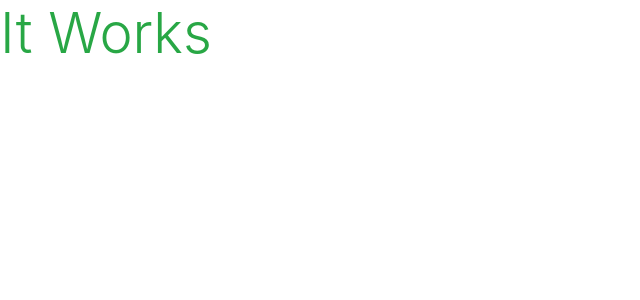
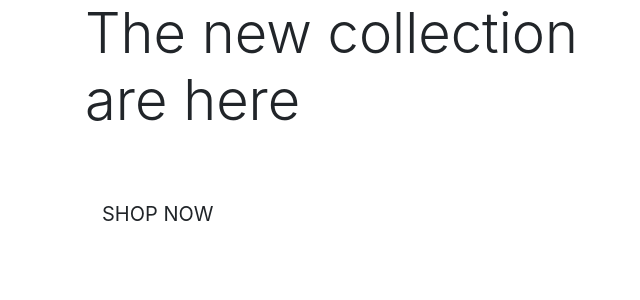
Before and after one commit to desousamario85/boutique_ado_v1, a Django app: page / in a window 1280 px wide. Shown: the top 300 px of the page, without its empty margins (0-640 px from the left). Run offline with Django 3.2, Linux system fonts and the light colour scheme.

Commit message:
added homepage content

```diff
--- a/boutique_ado/urls.py
+++ b/boutique_ado/urls.py
@@ -18,6 +18,6 @@ from django.urls import path, include
 
 urlpatterns = [
     path('admin/', admin.site.urls),
-    path('accounts/',include('allauth.urls')),
-    path('',include('home.urls')),
+    path('accounts/', include('allauth.urls')),
+    path('', include('home.urls')),
 ]
--- a/home/templates/home/index.html
+++ b/home/templates/home/index.html
@@ -1,6 +1,30 @@
 {% extends "base.html" %}
 {% load static %}
 
+{% block page_header %}
+<div class="container header-container">
+    <div class="row">
+        <div class="col">
+
+        </div>
+    </div>
+
+</div>
+
+{% endblock %}
+
+
 {% block content %}
-<h1 class="display-4 text-success">It Works</h1>
+<div class="container h-100">
+    <div class="row h-100">
+        <div class="col-7 col-md-6 auto">
+            <h1 class="display-4 logo-font text-block">The new collection are here</h1>
+            <div class="my-5">
+                <h4>
+                    <a href="" class="show-now-button btn btn-lg rounded-0 text-uppercase py-3">Shop Now</a>
+                </h4>
+            </div>
+        </div>
+    </div>
+</div>
 {% endblock%}
```
